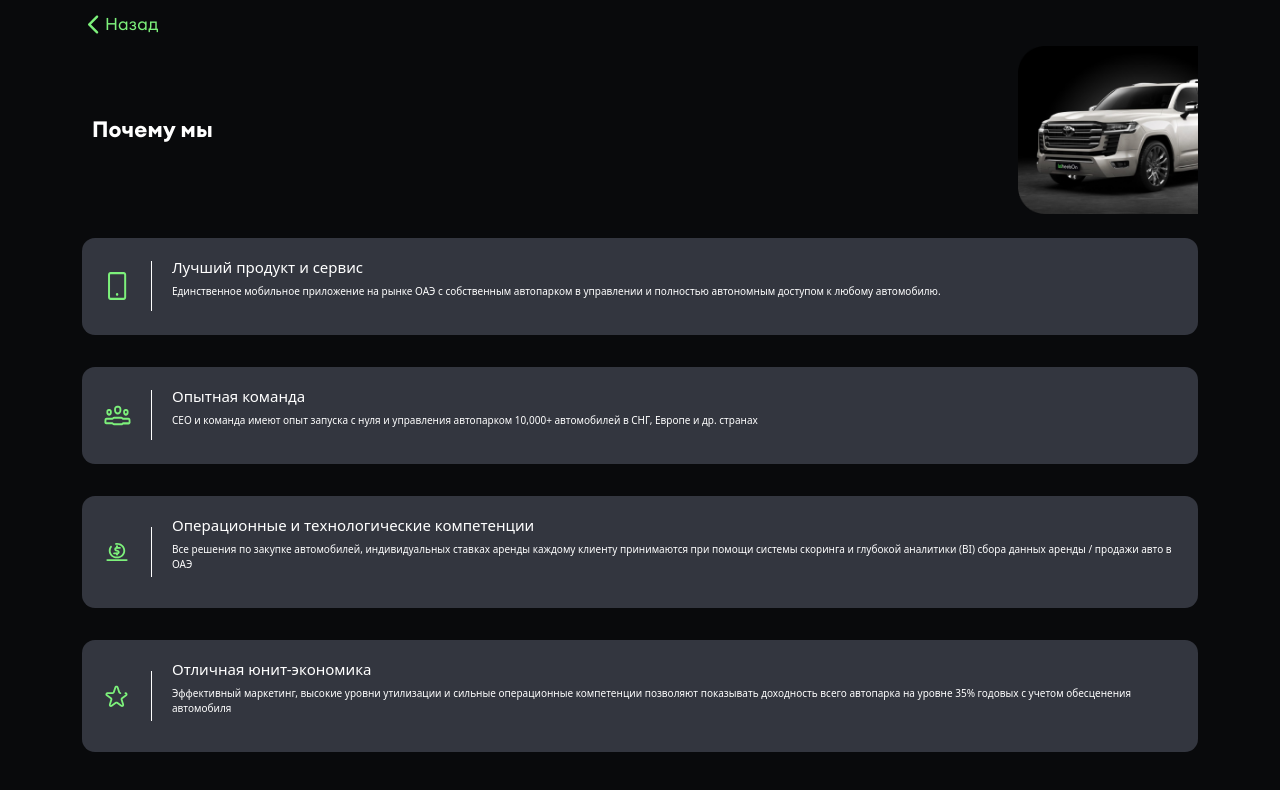
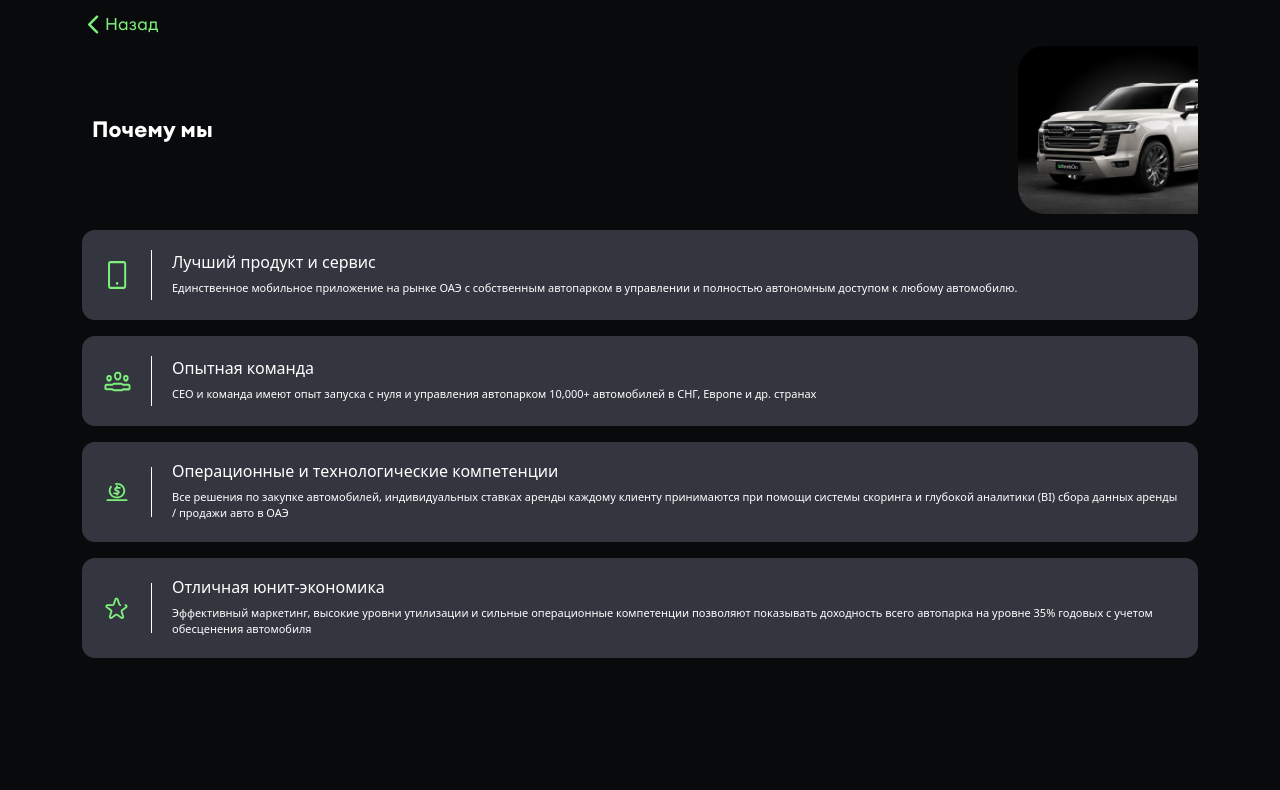
Before and after one commit to HODOR72/wheelsOn-front, a Next.js app: page /partner in a window 1280 px wide. Shown: the top 790 px of the page. Built offline with nearby package versions, Linux system fonts and the light colour scheme; a web font is replaced by a local one.

Commit message:
fix styles

```diff
--- a/pages/partner.tsx
+++ b/pages/partner.tsx
@@ -8,10 +8,19 @@ const InfoPage: NextPage = () => {
 		<BaseLayout>
 			<TopHeader type="noburger"></TopHeader>
 			<div className="about-row">
-				<TextComponent fontSize={22} fontWeight={700} textAlign="center" color="#fff">
+				<TextComponent
+					fontSize={22}
+					fontWeight={700}
+					textAlign="center"
+					color="#fff"
+				>
 					Почему мы
 				</TextComponent>
-				<Image alt="car" src={require("assets/img/Car-about.png")} width={180} />
+				<Image
+					alt="car"
+					src={require("assets/img/Car-about.png")}
+					width={180}
+				/>
 			</div>
 			<div className="mt-2"></div>
 			<div style={{ display: "flex", flexDirection: "column" }}>
@@ -23,7 +32,7 @@ const InfoPage: NextPage = () => {
 						<h1
 							style={{
 								color: "#fff",
-								fontSize: "15px",
+								fontSize: "16px",
 								fontWeight: 500,
 								marginBottom: "10",
 							}}
@@ -32,13 +41,14 @@ const InfoPage: NextPage = () => {
 						</h1>
 						<p
 							style={{
-								fontSize: "10px",
-								color: "#fff"
+								fontSize: "11px",
+								color: "#fff",
+								marginBottom: 0,
 							}}
 						>
-							Единственное мобильное приложение на рынке ОАЭ
-							с собственным автопарком в управлении и полностью
-							автономным доступом к любому автомобилю.
+							Единственное мобильное приложение на рынке ОАЭ с собственным
+							автопарком в управлении и полностью автономным доступом к любому
+							автомобилю.
 						</p>
 					</div>
 				</div>
@@ -50,7 +60,7 @@ const InfoPage: NextPage = () => {
 						<h1
 							style={{
 								color: "#fff",
-								fontSize: "15px",
+								fontSize: "16px",
 								fontWeight: 500,
 								marginBottom: "10",
 							}}
@@ -59,13 +69,13 @@ const InfoPage: NextPage = () => {
 						</h1>
 						<p
 							style={{
-								fontSize: "10px",
-								color: "#fff"
+								fontSize: "11px",
+								color: "#fff",
+								marginBottom: 0,
 							}}
 						>
-							CEO и команда имеют опыт запуска с
-							нуля и управления автопарком 10,000+
-							автомобилей в СНГ, Европе и др. странах
+							CEO и команда имеют опыт запуска с нуля и управления автопарком
+							10,000+ автомобилей в СНГ, Европе и др. странах
 						</p>
 					</div>
 				</div>
@@ -79,7 +89,7 @@ const InfoPage: NextPage = () => {
 						<h1
 							style={{
 								color: "#fff",
-								fontSize: "15px",
+								fontSize: "16px",
 								fontWeight: 500,
 								marginBottom: "10",
 							}}
@@ -88,15 +98,14 @@ const InfoPage: NextPage = () => {
 						</h1>
 						<p
 							style={{
-								fontSize: "10px",
-								color: "#fff"
+								fontSize: "11px",
+								color: "#fff",
+								marginBottom: 0,
 							}}
 						>
-							Все решения по закупке автомобилей,
-							индивидуальных ставках аренды каждому
-							клиенту принимаются при помощи системы
-							скоринга и глубокой аналитики (BI)
-							сбора данных аренды / продажи авто в ОАЭ
+							Все решения по закупке автомобилей, индивидуальных ставках аренды
+							каждому клиенту принимаются при помощи системы скоринга и глубокой
+							аналитики (BI) сбора данных аренды / продажи авто в ОАЭ
 						</p>
 					</div>
 				</div>
@@ -108,7 +117,7 @@ const InfoPage: NextPage = () => {
 						<h1
 							style={{
 								color: "#fff",
-								fontSize: "15px",
+								fontSize: "16px",
 								fontWeight: 500,
 								marginBottom: "10",
 							}}
@@ -117,14 +126,14 @@ const InfoPage: NextPage = () => {
 						</h1>
 						<p
 							style={{
-								fontSize: "10px",
-								color: "#fff"
+								fontSize: "11px",
+								color: "#fff",
+								marginBottom: 0,
 							}}
 						>
-							Эффективный маркетинг, высокие уровни утилизации и
-							сильные операционные компетенции позволяют показывать
-							доходность всего автопарка на уровне 35% годовых с учетом
-							обесценения автомобиля
+							Эффективный маркетинг, высокие уровни утилизации и сильные
+							операционные компетенции позволяют показывать доходность всего
+							автопарка на уровне 35% годовых с учетом обесценения автомобиля
 						</p>
 					</div>
 				</div>
--- a/styles/globals.scss
+++ b/styles/globals.scss
@@ -232,7 +232,6 @@ a {
 .curve {
 	display: flex;
 	flex-direction: column;
-	z-index: 1000 !important;
 	position: absolute !important;
 	bottom: 30px !important;
 }
@@ -242,6 +241,8 @@ a {
 	display: flex;
 	flex-direction: column;
 	justify-content: center;
+	position: relative;
+	z-index: 5;
 }
 
 .buttonMake {
@@ -273,7 +274,7 @@ a {
 
 .about-cell {
 	height: max-content;
-	margin: 16px 0;
+	margin: 8px 0;
 	border-radius: 13px;
 	display: flex;
 	flex-direction: row;
```
